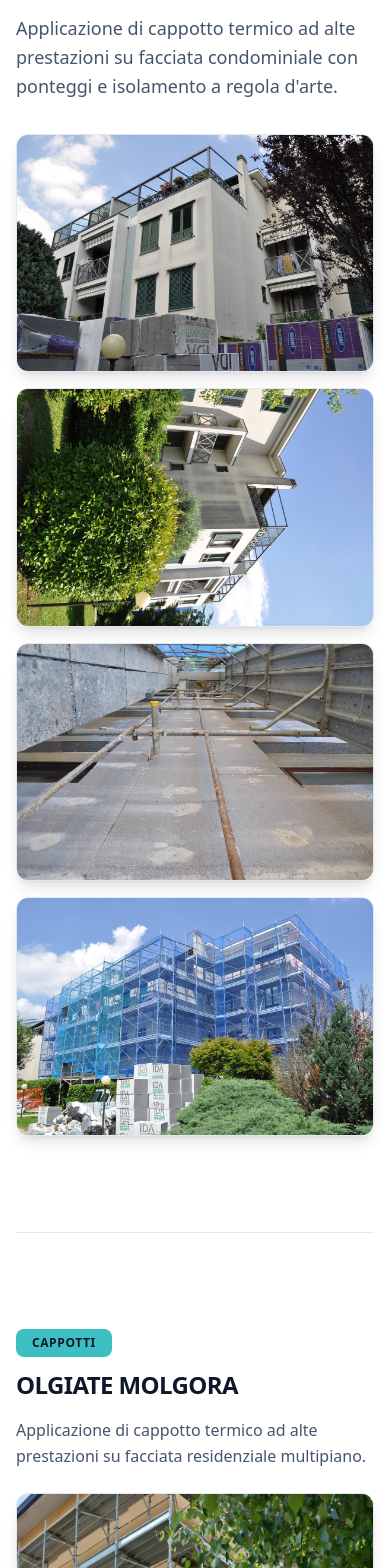
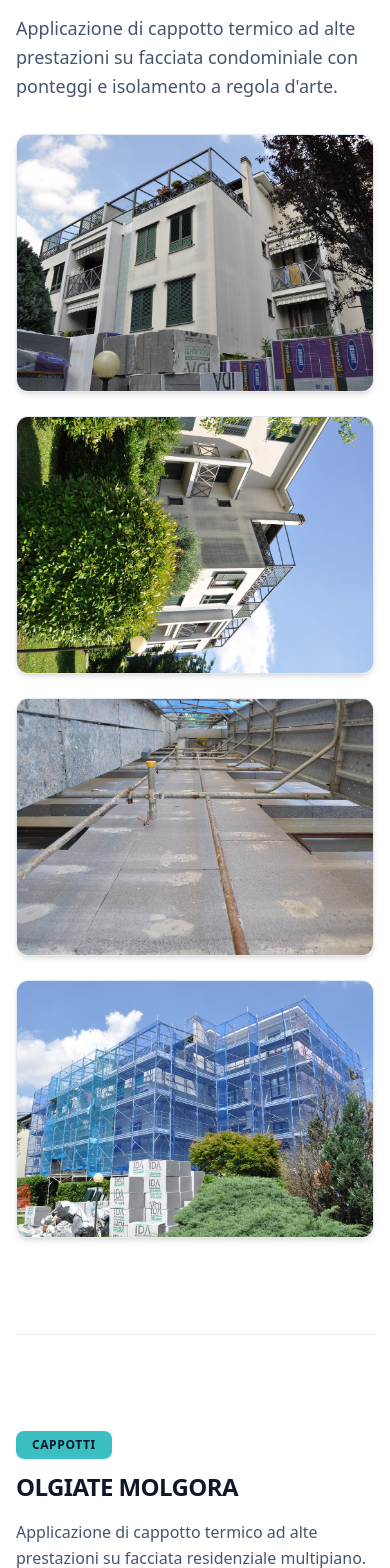
Before and after one commit to Fabriziochiappini/siimilano, a Next.js app: page /progetti in a window 390 px wide. Shown: the part 2140-3708 px from the top of the page. Built offline with nearby package versions, Linux system fonts and the light colour scheme.

Commit message:
Update footer logo and normalize Solaro gallery

```diff
--- a/src/app/progetti/page.tsx
+++ b/src/app/progetti/page.tsx
@@ -97,33 +97,33 @@
                             <p className="text-lg text-slate-600 dark:text-slate-400 mb-8 max-w-3xl leading-relaxed">
                                 Applicazione di cappotto termico ad alte prestazioni su facciata condominiale con ponteggi e isolamento a regola d&apos;arte.
                             </p>
-                            {/* 4 foto orizzontali: 2 grandi sopra + 2 grandi sotto */}
-                            <div className="grid grid-cols-1 md:grid-cols-2 gap-4">
-                                <div className="rounded-xl overflow-hidden shadow-lg border border-slate-200 dark:border-slate-800 aspect-[3/2]">
+                            {/* Galleria Solaro Normalizzata */}
+                            <div className="grid grid-cols-1 md:grid-cols-2 gap-6">
+                                <div className="rounded-xl overflow-hidden shadow-md border border-slate-200 dark:border-slate-800">
                                     <img
-                                        alt="Cantiere Solaro - Vista 1"
-                                        className="w-full h-full object-cover hover:scale-105 transition-transform duration-700"
+                                        alt="Cantiere Solaro - Foto 1"
+                                        className="w-full h-64 md:h-80 object-cover"
                                         src="/images/cantieri/solaro-1.jpg"
                                     />
                                 </div>
-                                <div className="rounded-xl overflow-hidden shadow-lg border border-slate-200 dark:border-slate-800 aspect-[3/2]">
+                                <div className="rounded-xl overflow-hidden shadow-md border border-slate-200 dark:border-slate-800">
                                     <img
-                                        alt="Cantiere Solaro - Vista 2"
-                                        className="w-full h-full object-cover hover:scale-105 transition-transform duration-700"
+                                        alt="Cantiere Solaro - Foto 2"
+                                        className="w-full h-64 md:h-80 object-cover"
                                         src="/images/cantieri/solaro-2.jpg"
                                     />
                                 </div>
-                                <div className="rounded-xl overflow-hidden shadow-lg border border-slate-200 dark:border-slate-800 aspect-[3/2]">
+                                <div className="rounded-xl overflow-hidden shadow-md border border-slate-200 dark:border-slate-800">
                                     <img
-                                        alt="Cantiere Solaro - Dettaglio isolamento"
-                                        className="w-full h-full object-cover hover:scale-105 transition-transform duration-700"
+                                        alt="Cantiere Solaro - Foto 3"
+                                        className="w-full h-64 md:h-80 object-cover"
                                         src="/images/cantieri/solaro-3.jpg"
                                     />
                                 </div>
-                                <div className="rounded-xl overflow-hidden shadow-lg border border-slate-200 dark:border-slate-800 aspect-[3/2]">
+                                <div className="rounded-xl overflow-hidden shadow-md border border-slate-200 dark:border-slate-800">
                                     <img
-                                        alt="Cantiere Solaro - Dettaglio ponteggi"
-                                        className="w-full h-full object-cover hover:scale-105 transition-transform duration-700"
+                                        alt="Cantiere Solaro - Foto 4"
+                                        className="w-full h-64 md:h-80 object-cover"
                                         src="/images/cantieri/solaro-4.jpg"
                                     />
                                 </div>
--- a/src/components/Footer.tsx
+++ b/src/components/Footer.tsx
@@ -18,8 +18,8 @@
                         <div className="flex items-center gap-3">
                             <img
                                 alt="SII Logo"
-                                className="h-8 w-auto"
-                                src="/images/hero-ponteggi-facciata.jpg"
+                                className="h-20 w-auto"
+                                src="https://lh3.googleusercontent.com/d/11zhmHeiQhJ-2qzMV6Sd6tFzoBqH0J5RO"
                             />
                             <span className="text-xl font-bold tracking-tight uppercase text-slate-900 dark:text-white">S.I.I. SRL</span>
                         </div>
```
